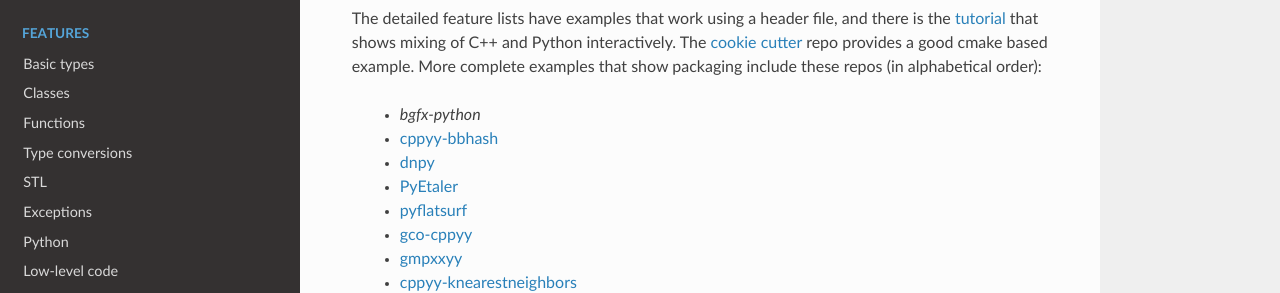
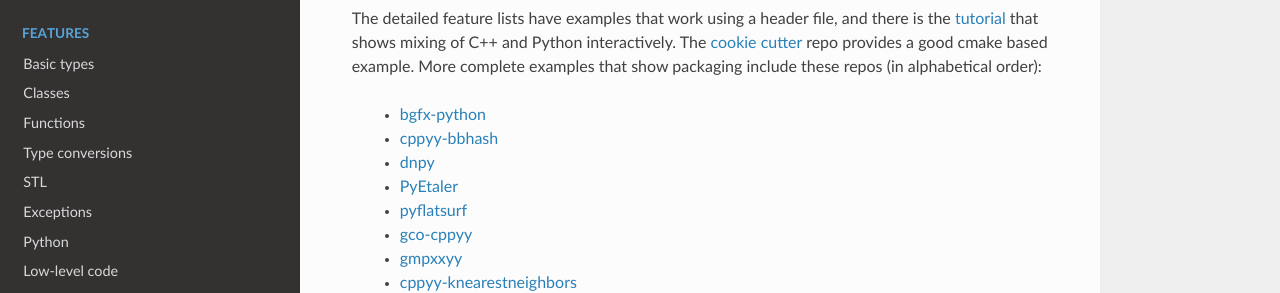
Before and after one commit to wlav/cppyy, a Sphinx documentation site: the page built from doc/source/examples.rst, in a window 1280 px wide. Shown: the part 153-446 px from the top of the page. Built offline with Sphinx 7.4.7 and the Read the Docs theme 2.0.0, drawn with Linux system fonts in a browser that asks for light colours.

Commit message:
fix typo

```diff
--- a/doc/source/examples.rst
+++ b/doc/source/examples.rst
@@ -9,7 +9,7 @@ The `cookie cutter`_ repo provides a good cmake based example.
 More complete examples that show packaging include these repos (in
 alphabetical order):
 
- * `bgfx-python`
+ * `bgfx-python`_
  * `cppyy-bbhash`_
  * `dnpy`_
  * `PyEtaler`_
```
